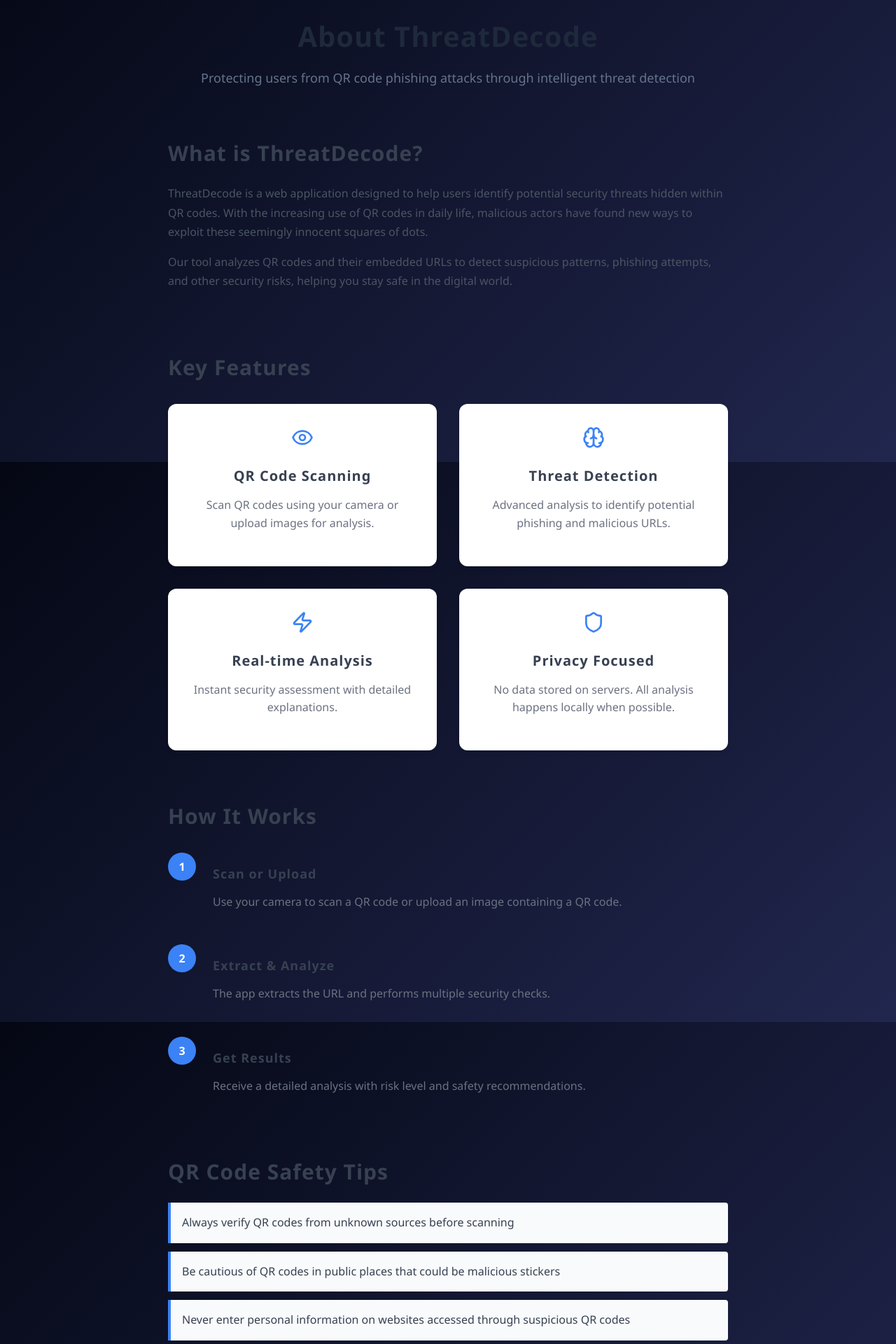
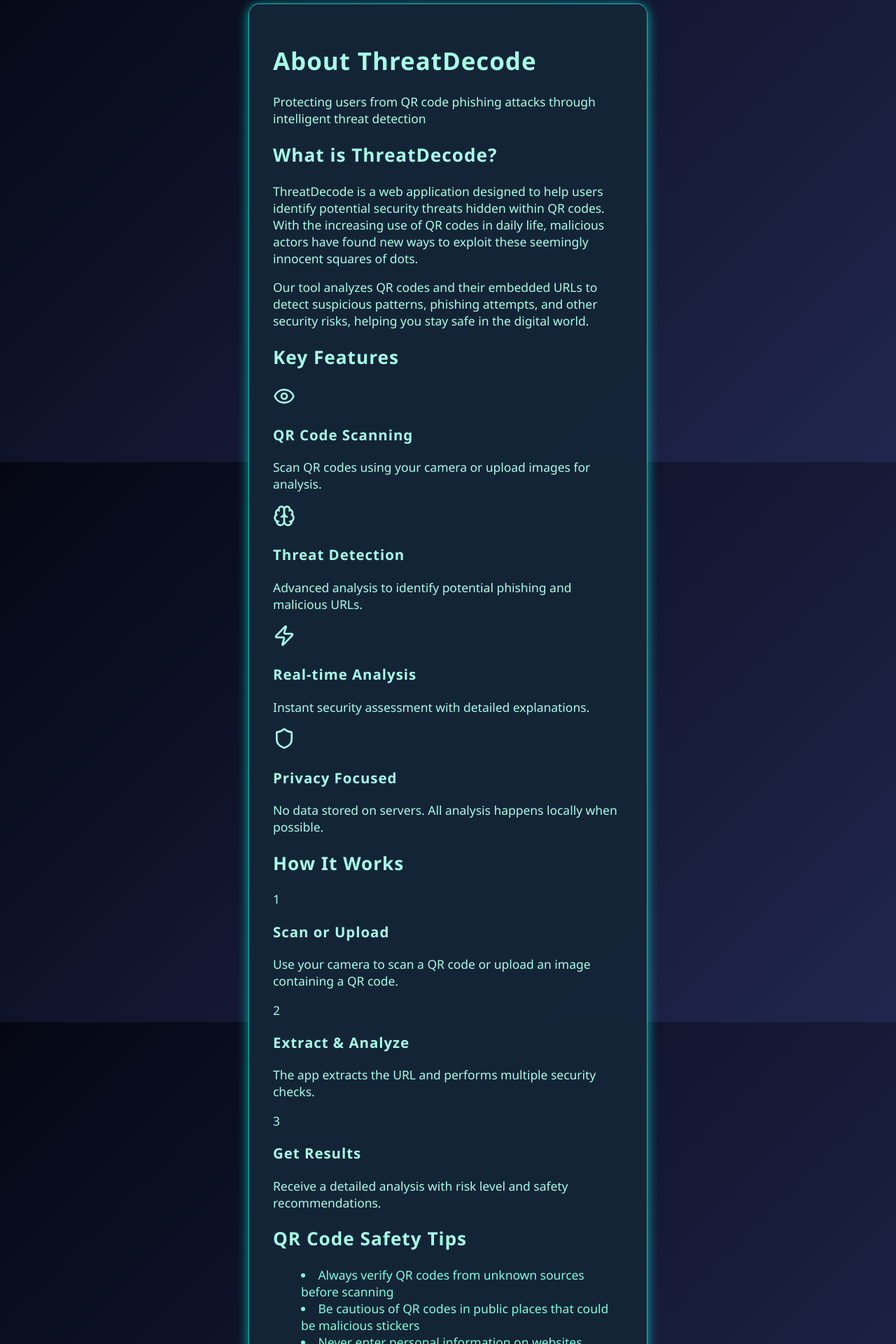
Before and after one commit to gowri018/AntiQuish, a React (Create React App) app in the folder threatdecode-frontend/: page /about in a window 1280 px wide. Shown: the part 140-2060 px from the top of the page at 70% size. Built offline with nearby package versions, Linux system fonts and the light colour scheme.

Commit message:
Update About.css

```diff
--- a/threatdecode-frontend/src/components/About.css
+++ b/threatdecode-frontend/src/components/About.css
@@ -1,157 +1,23 @@
-/* About.css - About Page Styles */
-
 .about-container {
-  max-width: 800px;
-  margin: 0 auto;
-  padding: 2rem 0;
+  max-width: 500px;
+  margin: 2.5rem auto;
+  background: rgba(21, 37, 56, 0.99);
+  padding: 2.1rem;
+  border-radius: 15px;
+  box-shadow: 0 3px 16px 0 #00ffdfa7, 0 1px 20px 0 #0d81ca22;
+  border: 1.5px solid #19ffdbaa;
+  color: #a6ffe7;
+  font-size: 1.09rem;
+  backdrop-filter: blur(3px);
 }
-
-.about-header {
-  text-align: center;
-  margin-bottom: 3rem;
+.about-container ul {
+  list-style: disc inside;
+  margin: 1.2rem 0;
+  color: #7cffdf;
 }
-
-.about-header h1 {
-  font-size: 2.5rem;
-  font-weight: 700;
-  color: #1e293b;
-  margin-bottom: 1rem;
+.about-container h4 {
+  font-size: 1.15rem;
+  margin-top: 2.2rem;
+  color: #15ffa1;
+  text-shadow: 0 0 9px #0ed1a8;
 }
-
-.about-subtitle {
-  font-size: 1.125rem;
-  color: #64748b;
-  line-height: 1.6;
-}
-
-.about-content {
-  display: flex;
-  flex-direction: column;
-  gap: 3rem;
-}
-
-.intro-section h2,
-.features-section h2,
-.how-it-works h2,
-.safety-tips h2 {
-  font-size: 1.875rem;
-  font-weight: 600;
-  color: #374151;
-  margin-bottom: 1.5rem;
-}
-
-.intro-section p {
-  font-size: 1rem;
-  line-height: 1.7;
-  color: #4b5563;
-  margin-bottom: 1rem;
-}
-
-.features-grid {
-  display: grid;
-  grid-template-columns: repeat(auto-fit, minmax(250px, 1fr));
-  gap: 2rem;
-  margin-top: 2rem;
-}
-
-.feature-card {
-  background-color: white;
-  padding: 2rem;
-  border-radius: 0.75rem;
-  box-shadow: 0 4px 6px -1px rgba(0, 0, 0, 0.1);
-  text-align: center;
-}
-
-.feature-icon {
-  color: #3b82f6;
-  margin-bottom: 1rem;
-}
-
-.feature-card h3 {
-  font-size: 1.25rem;
-  font-weight: 600;
-  color: #374151;
-  margin-bottom: 0.75rem;
-}
-
-.feature-card p {
-  color: #6b7280;
-  line-height: 1.6;
-}
-
-.steps {
-  display: flex;
-  flex-direction: column;
-  gap: 2rem;
-  margin-top: 2rem;
-}
-
-.step {
-  display: flex;
-  gap: 1.5rem;
-  align-items: flex-start;
-}
-
-.step-number {
-  flex-shrink: 0;
-  width: 40px;
-  height: 40px;
-  background-color: #3b82f6;
-  color: white;
-  border-radius: 50%;
-  display: flex;
-  align-items: center;
-  justify-content: center;
-  font-weight: 600;
-}
-
-.step-content h3 {
-  font-size: 1.125rem;
-  font-weight: 600;
-  color: #374151;
-  margin-bottom: 0.5rem;
-}
-
-.step-content p {
-  color: #6b7280;
-  line-height: 1.6;
-}
-
-.safety-tips ul {
-  list-style: none;
-  padding: 0;
-  margin-top: 1.5rem;
-}
-
-.safety-tips li {
-  padding: 1rem;
-  background-color: #f8fafc;
-  border-left: 4px solid #3b82f6;
-  margin-bottom: 0.75rem;
-  border-radius: 0 0.25rem 0.25rem 0;
-  color: #374151;
-  line-height: 1.6;
-}
-
-/* Responsive Design */
-@media (max-width: 768px) {
-  .about-container {
-    padding: 1rem 0;
-  }
-
-  .about-header h1 {
-    font-size: 2rem;
-  }
-
-  .features-grid {
-    grid-template-columns: 1fr;
-  }
-
-  .feature-card {
-    padding: 1.5rem;
-  }
-
-  .step {
-    gap: 1rem;
-  }
-}
```
